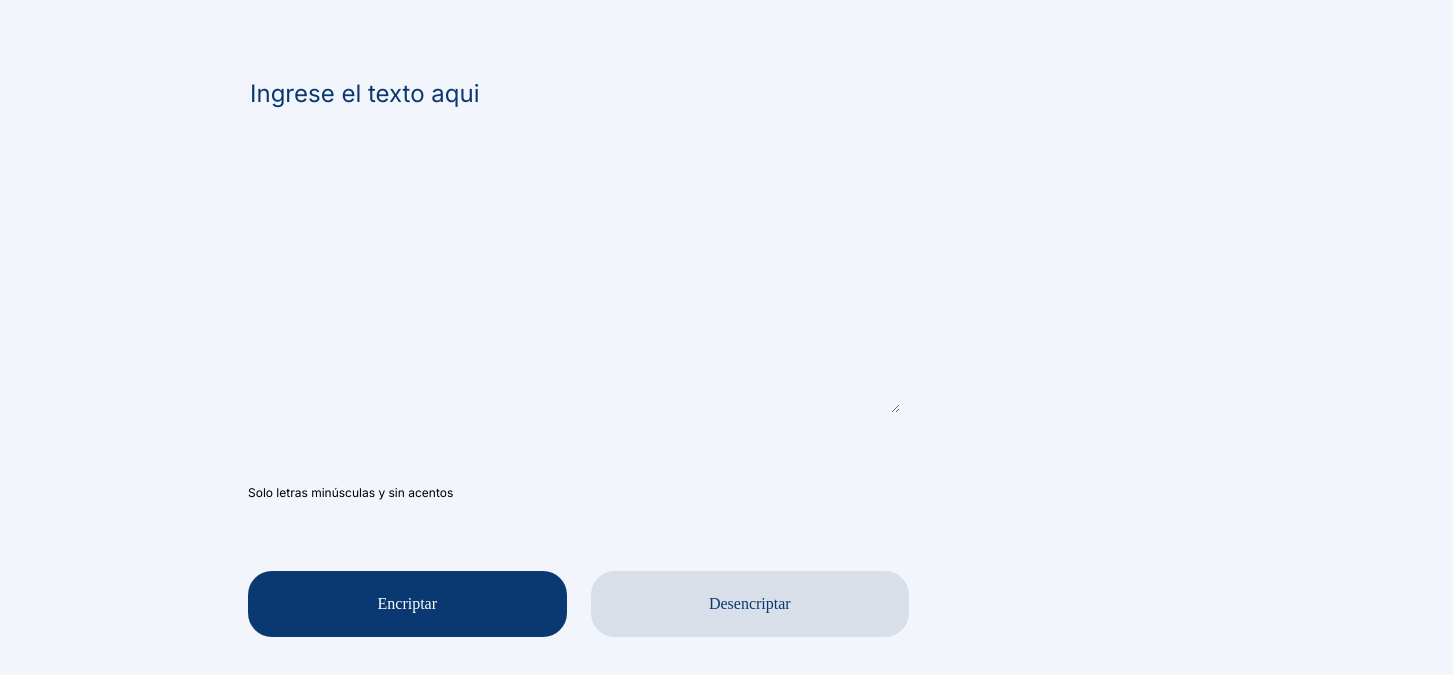
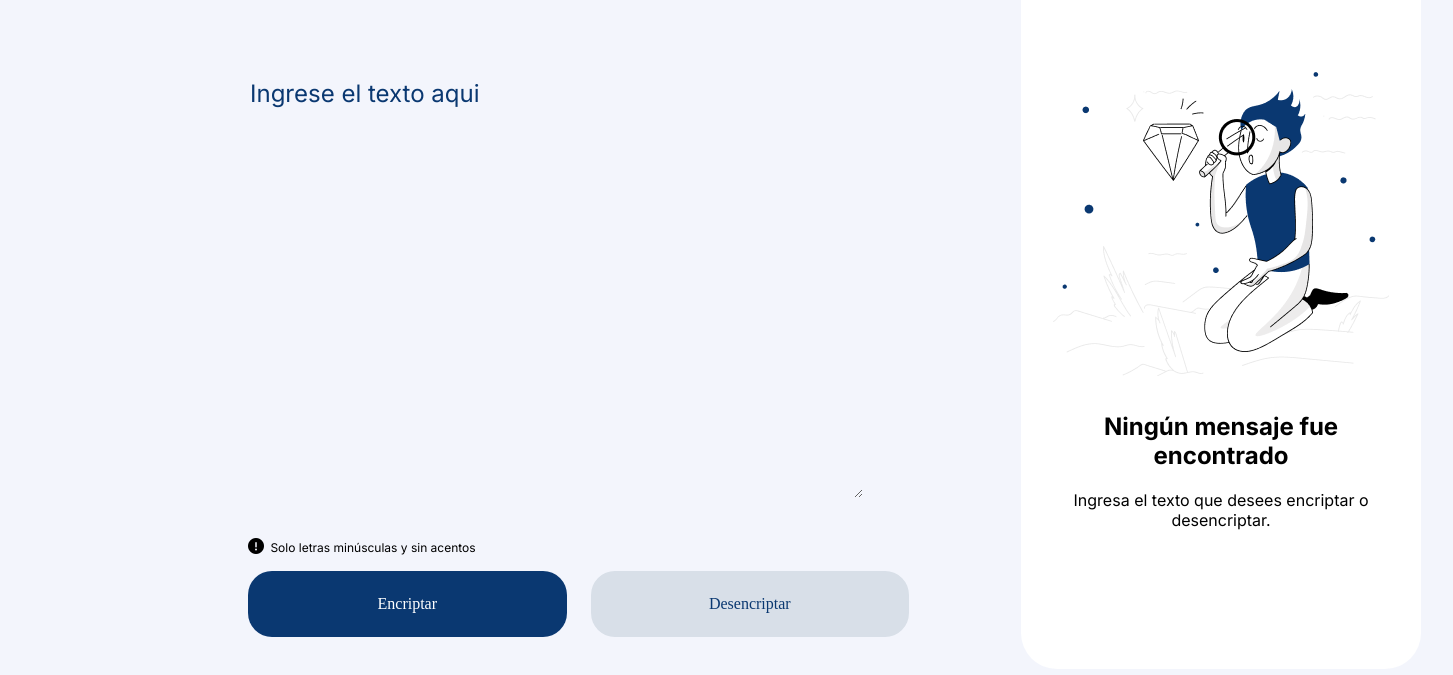
Before and after one commit to OsvaldoCorneli/encriptador_de_texto, a plain HTML site: page index.html in a window 1280 px wide. Shown: the part 99-774 px from the top of the page, 1453 px wide, since content can reach past the window. Drawn offline with Linux system fonts and the light colour scheme.

Commit message:
termine primera pantalla del figma

```diff
--- a/index.css
+++ b/index.css
@@ -18,49 +18,53 @@ body{
 main{
     display: flex;
     height: 100vh;
+    gap: 80px;
 }
 
 .contenedor__imagen img{
-    margin: 40px 40px 0 40px;
+    margin: 40px 0 0 40px;
 }
 
 .contenedor__input{
     display: flex;
     flex-direction: column;
-    justify-content: space-between;
-
+    gap: 40px;
 }
 
 .contenedor__input textarea{
     background-color: var(--color-princial);
     font-family: "Inter", sans-serif;
-    font-weight: 400px;
+    font-weight: 400;
     color: #0A3871;
     border: none;
     outline: none;
     font-size: 1.5rem;
     width: 93%;
-    height: 42vh;
-    margin: 168px 0 0 40px;
+    height: 100vh;
+    margin: 168px 0 0 0;
 }
 
 .contenedor__input span{
     font-family: "Inter", sans-serif;
-    font-weight: 400px;
+    font-weight: 400;
     font-size: 0.75rem;
-    margin: 0 0 0 40px;
 }
 
 textarea::placeholder {
   color: #0A3871;
-  /* opacity: 1; */
+  opacity: 1;
 }
 
+.contenedor__bottom{
+    display: flex;
+    flex-direction: column;
+    gap: 16px;
+}
 
 .contenedor__botones{
     display: flex;
     gap: 24px;
-    margin: 0 0 72px 40px;
+    margin: 0 0 72px 0px;
 }
 
 #boton__encriptar{
@@ -78,3 +82,50 @@ textarea::placeholder {
     background-color: #D8DFE8;
     padding: 24px 118.4px;
 }
+
+.seccion__mensaje{
+   height: 100vh;
+   display: flex;
+   flex-direction: column;
+   justify-content: center;
+    padding: 40px 32px;
+}
+
+.seccion__mensaje__body{
+    display: flex;
+    flex-direction: column;
+    justify-content: center;
+    background-color: white;
+    height: 100vh;
+    gap: 16px;
+    border-radius: 36px;
+
+}
+
+.seccion__mensaje__body img{
+    width: 336px;
+    height: 304px;
+    margin: 0 32px;
+}
+
+.seccion__mensaje__texto{
+    padding: 0 32px;
+    text-align: center;
+}
+
+.seccion__mensaje__texto h2{
+    font-family: "Inter", sans-serif;
+    font-weight: 700;
+    font-size: 1.5rem;
+}
+
+.seccion__mensaje__texto p  {
+    font-family: "Inter", sans-serif;
+    font-weight: 400;
+    font-size: 1rem;
+}
+
+.contenedor__bottom span i{
+    font-size: 1rem;
+    margin: 0 3px  0 0;
+}
--- a/index.html
+++ b/index.html
@@ -5,6 +5,7 @@
     <meta name="viewport" content="width=device-width, initial-scale=1.0">
     <title>Encriptador de texto</title>
     <link rel="stylesheet" href="./index.css">
+    <link rel="stylesheet" href="https://cdnjs.cloudflare.com/ajax/libs/font-awesome/6.0.0-beta3/css/all.min.css">
 </head>
 <body>
     <main>
@@ -14,13 +15,24 @@
         </div>
         <div class="contenedor__input">
             <textarea name="" id="" placeholder="Ingrese el texto aqui"></textarea>
-            <span>Solo letras minúsculas y sin acentos</span>
-            <div class="contenedor__botones">
-                <a href="" id="boton__encriptar">Encriptar</a>
-                <a href="" id="boton__desencriptar">Desencriptar</a>
-
+            <div class="contenedor__bottom">
+                <span><i class="fa-solid fa-circle-exclamation" width="16px"></i> Solo letras minúsculas y sin acentos</span>
+                    <div class="contenedor__botones">
+                        <a href="" id="boton__encriptar">Encriptar</a>
+                        <a href="" id="boton__desencriptar">Desencriptar</a>
+                    </div>
             </div>
         </div>
+
+        <section class="seccion__mensaje">
+            <div class="seccion__mensaje__body">
+            <img src="./assests/imagen1.png" alt="Dibujo mujer con lupa mirando un diamante">
+            <div class="seccion__mensaje__texto">
+                <h2>Ningún mensaje fue encontrado</h2>
+                <p>Ingresa el texto que desees encriptar o desencriptar.    </p>
+            </div>
+             </div>
+        </section>
 
     </main>
 
```
Also changed, not shown: assests/imagen1.png (added).
